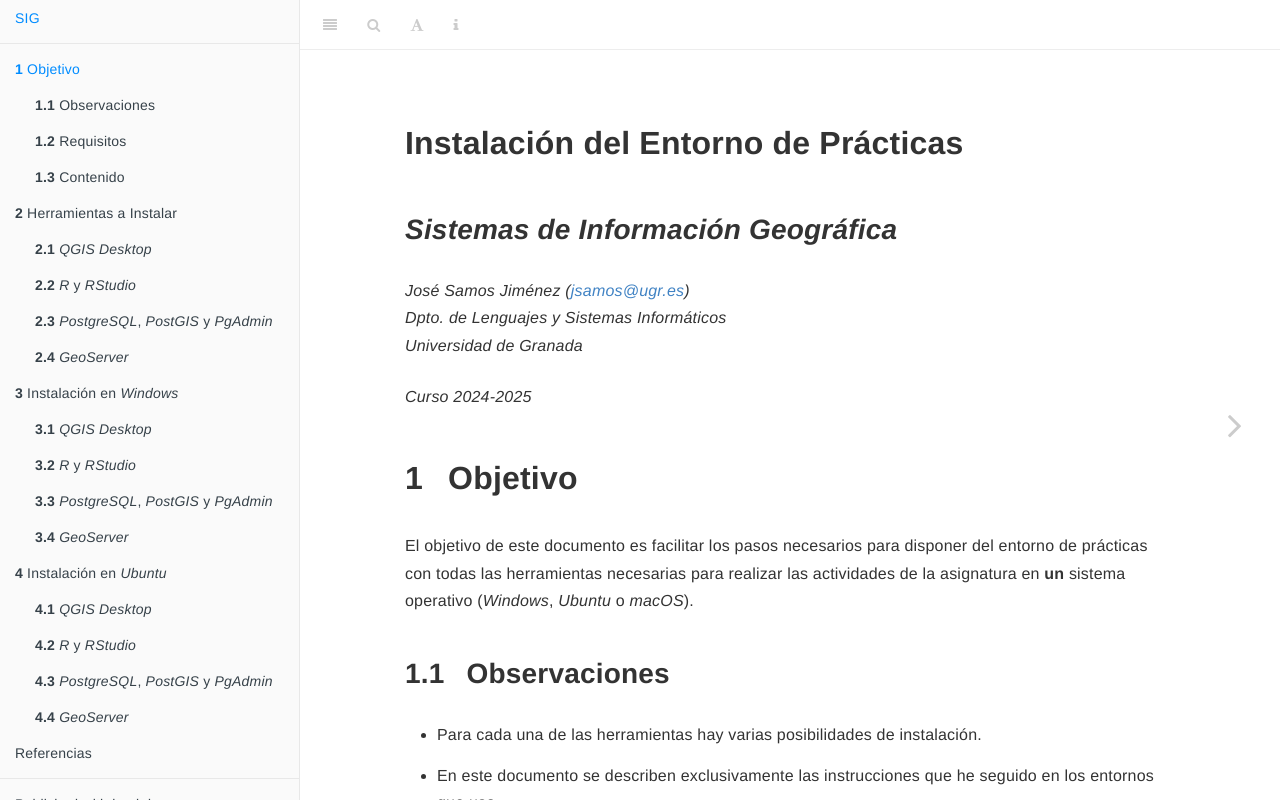
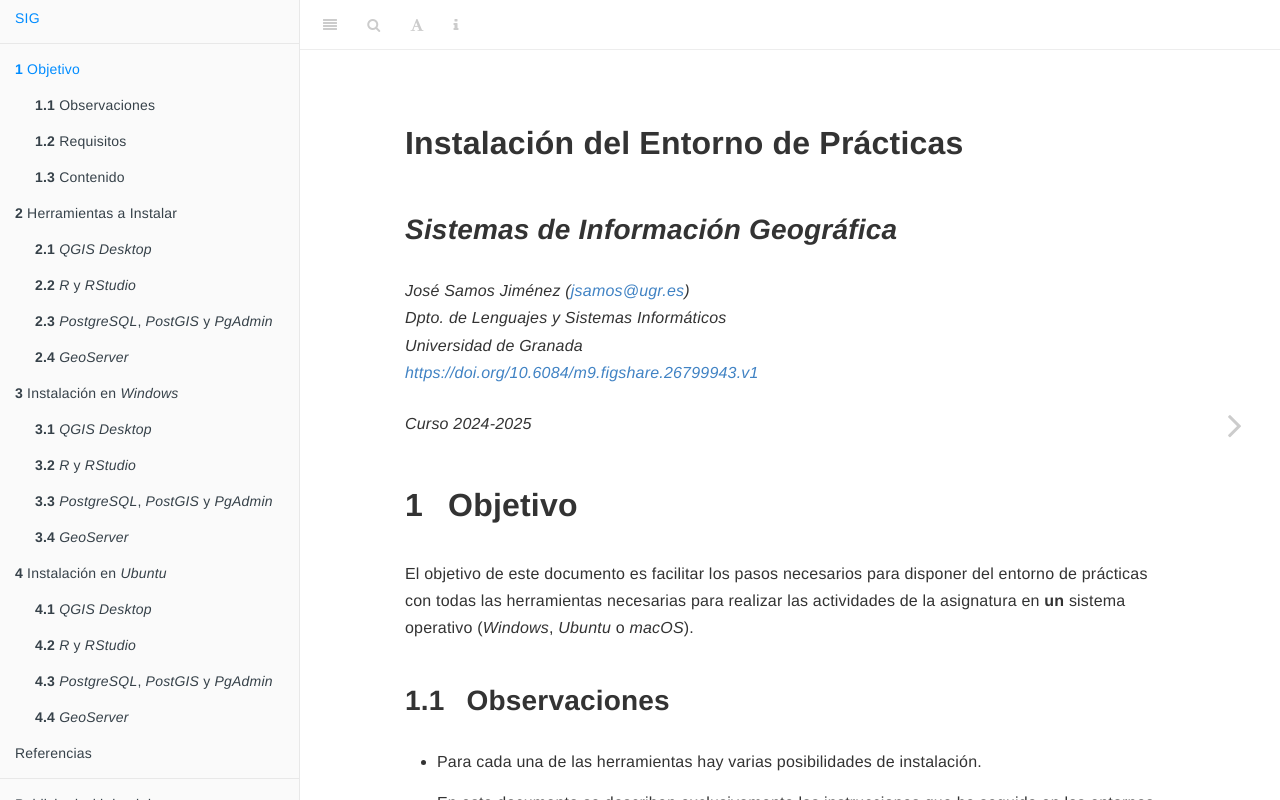
Before and after one commit to josesamos/sig, a plain HTML site: page practicas/01instalacion/index.html in a window 1280 px wide. Drawn offline with nearby package versions, Linux system fonts and the light colour scheme.

Commit message:
incluir doi

```diff
--- a/practicas/01instalacion/index.html
+++ b/practicas/01instalacion/index.html
@@ -229,7 +229,8 @@ div.csl-indent {
 <h2 class="subtitle"><em><p>Sistemas de Información Geográfica</p></em></h2>
 <p class="author"><em><p>José Samos Jiménez (<a href="mailto:jsamos@ugr.es" class="email">jsamos@ugr.es</a>)<br>
 Dpto. de Lenguajes y Sistemas Informáticos<br>
-Universidad de Granada</p></em></p>
+Universidad de Granada<br>
+<a href="https://doi.org/10.6084/m9.figshare.26799943.v1" class="uri">https://doi.org/10.6084/m9.figshare.26799943.v1</a></p></em></p>
 <p class="date"><em>Curso 2024-2025</em></p>
 </div>
 <div id="objetivo" class="section level1 hasAnchor" number="1">
```
Also changed, not shown: practicas/01instalacion/search_index.json (+1 -1 lines).
